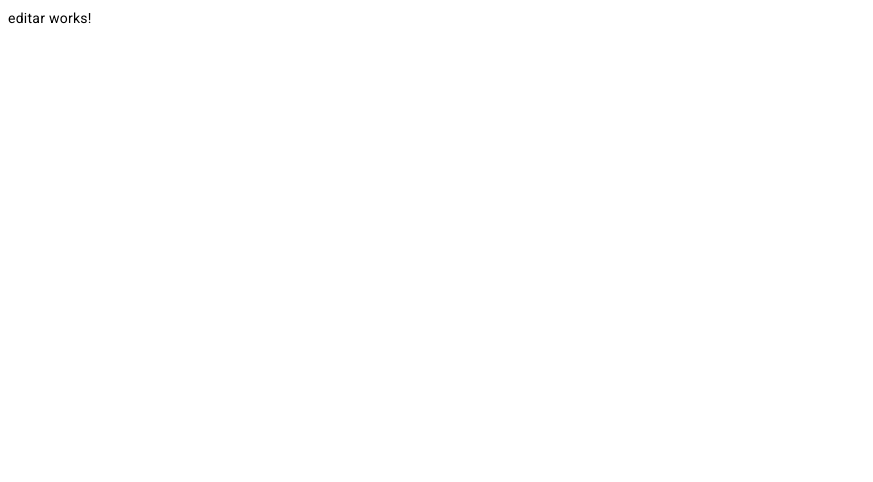
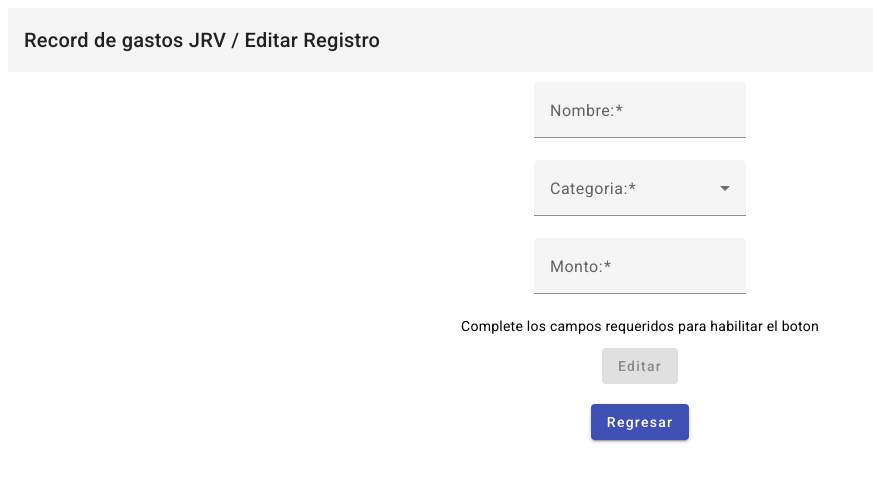
Before and after one commit to joserv28/joserv28.github.io, an Angular app: page /editar in a window 1280 px wide. Shown: the top 482 px of the page, without its empty margins (0-873 px from the left). Built offline with nearby package versions, Linux system fonts and the light colour scheme.

Commit message:
edit registro

```diff
--- a/src/app/editar/editar.component.html
+++ b/src/app/editar/editar.component.html
@@ -1 +1,40 @@
-<p>editar works!</p>
+<!-- Toolbar -->
+<mat-toolbar>
+  <span>Record de gastos JRV / Editar Registro</span>
+</mat-toolbar>
+
+<div class="parent">
+  <form [formGroup]="agregarRegistroForm" (ngSubmit)="onSubmit()">
+
+    <mat-form-field class="example-full-width">
+      <mat-label>Nombre:</mat-label>
+      <input type="text" matInput placeholder="Factura" formControlName="nombre" />
+    </mat-form-field>
+
+    <br>
+
+    <mat-form-field appearance="fill">
+      <mat-label>Categoria:</mat-label>
+      <mat-select formControlName="categoria">
+        <mat-option *ngFor="let category of categories" [value]="category.value">
+          {{category.viewValue}}
+        </mat-option>
+      </mat-select>
+    </mat-form-field>
+
+    <br>
+
+    <mat-form-field class="example-full-width">
+      <mat-label>Monto:</mat-label>
+      <input type="number" matInput placeholder="1000" formControlName="monto" />
+    </mat-form-field>
+
+    <br>
+
+    <p>Complete los campos requeridos para habilitar el boton</p>
+    <button type="submit" [disabled]="!agregarRegistroForm.valid" mat-raised-button color="primary">Editar</button>
+
+  </form>
+  <br>
+  <button (click)="back()" mat-raised-button color="primary">Regresar</button>
+</div>
--- a/src/app/editar/editar.component.ts
+++ b/src/app/editar/editar.component.ts
@@ -1,10 +1,81 @@
-import { Component } from '@angular/core';
+import { Component, OnInit } from '@angular/core';
+import { FormBuilder, Validators } from '@angular/forms';
+import { Router } from '@angular/router';
+
+export interface Registro {
+  nombre: string;
+  categoria: string;
+  monto: number;
+}
+
+interface Category {
+  value: string;
+  viewValue: string;
+}
 
 @Component({
   selector: 'app-editar',
   templateUrl: './editar.component.html',
   styleUrls: ['./editar.component.sass']
 })
-export class EditarComponent {
+export class EditarComponent implements OnInit {
+  agregarRegistroForm = this.formBuilder.group({
+    nombre: ['', [Validators.required]],
+    categoria: ['', [Validators.required]],
+    monto: [, [Validators.required]],
+  });
+  categories: Category[] = [
+    {value: 'ingreso', viewValue: 'Ingreso'},
+    {value: 'egreso', viewValue: 'Egreso genérico'},
+    {value: 'vivienda', viewValue: 'Vivienda'},
+    {value: 'transporte', viewValue: 'Transporte'},
+  ];
 
+  constructor(
+    private formBuilder: FormBuilder,
+    private router: Router
+    ) { }
+
+  ngOnInit() {
+
+  }
+
+  onSubmit(){
+    const localNombre = this.agregarRegistroForm.value.nombre;
+    const localCategoria = this.agregarRegistroForm.value.categoria;
+    const localMonto = this.agregarRegistroForm.value.monto;
+    if(localNombre && localCategoria && localMonto){
+      const registro:Registro = {
+        nombre: localNombre,
+        categoria: localCategoria,
+        monto: +localMonto
+      }
+      let localRegistros = localStorage.getItem("registros");
+      if(localRegistros){
+        let nuevosRegistros = JSON.parse(localRegistros);
+        nuevosRegistros.push(registro);
+        localStorage.setItem("registros", JSON.stringify(nuevosRegistros));
+      }else{
+        let nuevosRegistros = [];
+        nuevosRegistros.push(registro);
+        localStorage.setItem("registros", JSON.stringify(nuevosRegistros));
+      }
+      //gastos e ingresos
+      if(localCategoria == 'ingreso'){
+        let localIngreso = localStorage.getItem("ingresos");
+        localIngreso = localIngreso + localMonto;
+        localStorage.setItem('ingresos', JSON.stringify(localIngreso));
+      }else{
+        let localGasto = localStorage.getItem("gastos");
+        localGasto = localGasto + localMonto;
+        localStorage.setItem('gastos', JSON.stringify(localGasto));
+      }
+      this.router.navigateByUrl('/gastos');
+    }
+
+  }
+
+  back(){
+    this.router.navigateByUrl('/gastos');
+  }
 }
```
Also changed, not shown: 3 other files (tests, documents, lock files or other folders).
